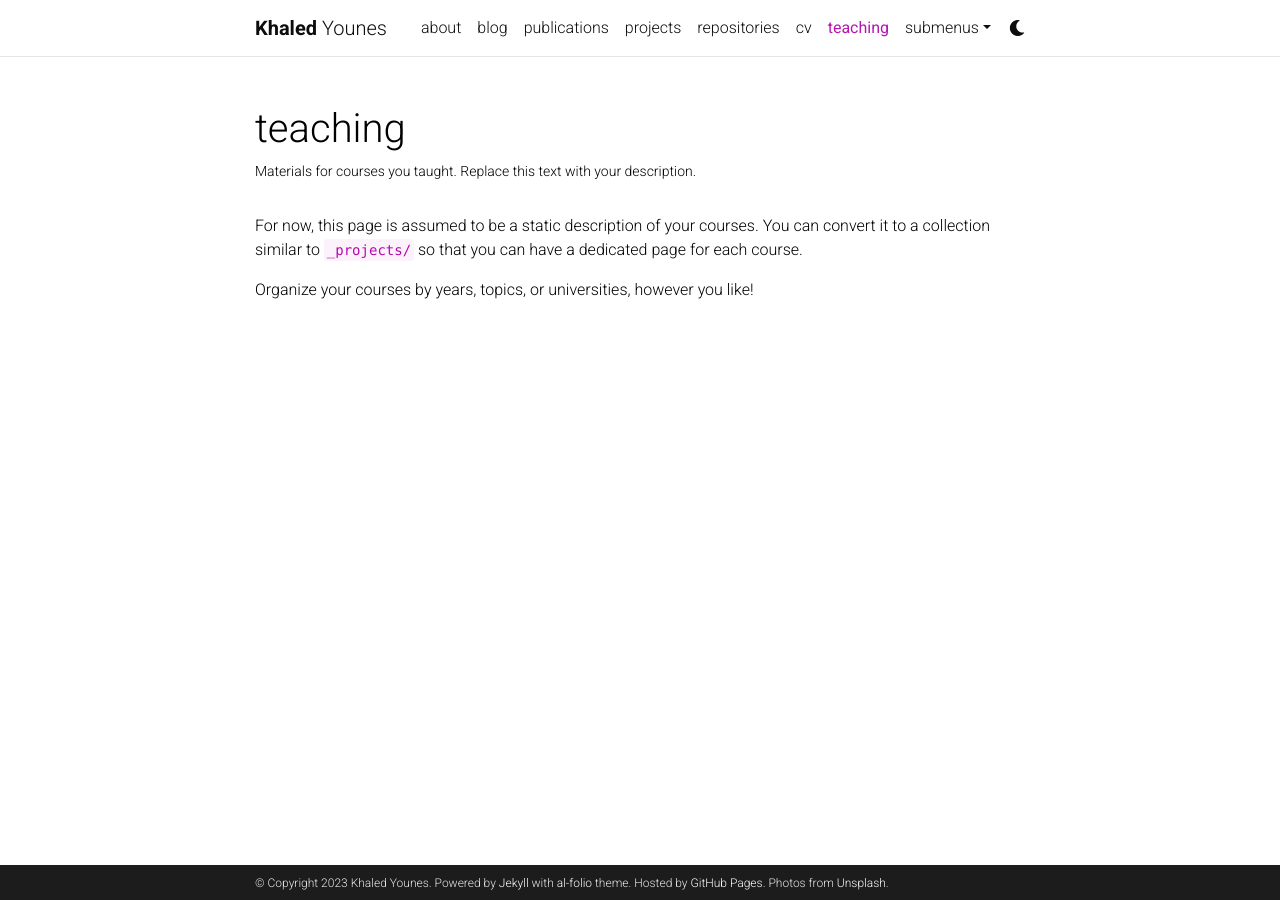
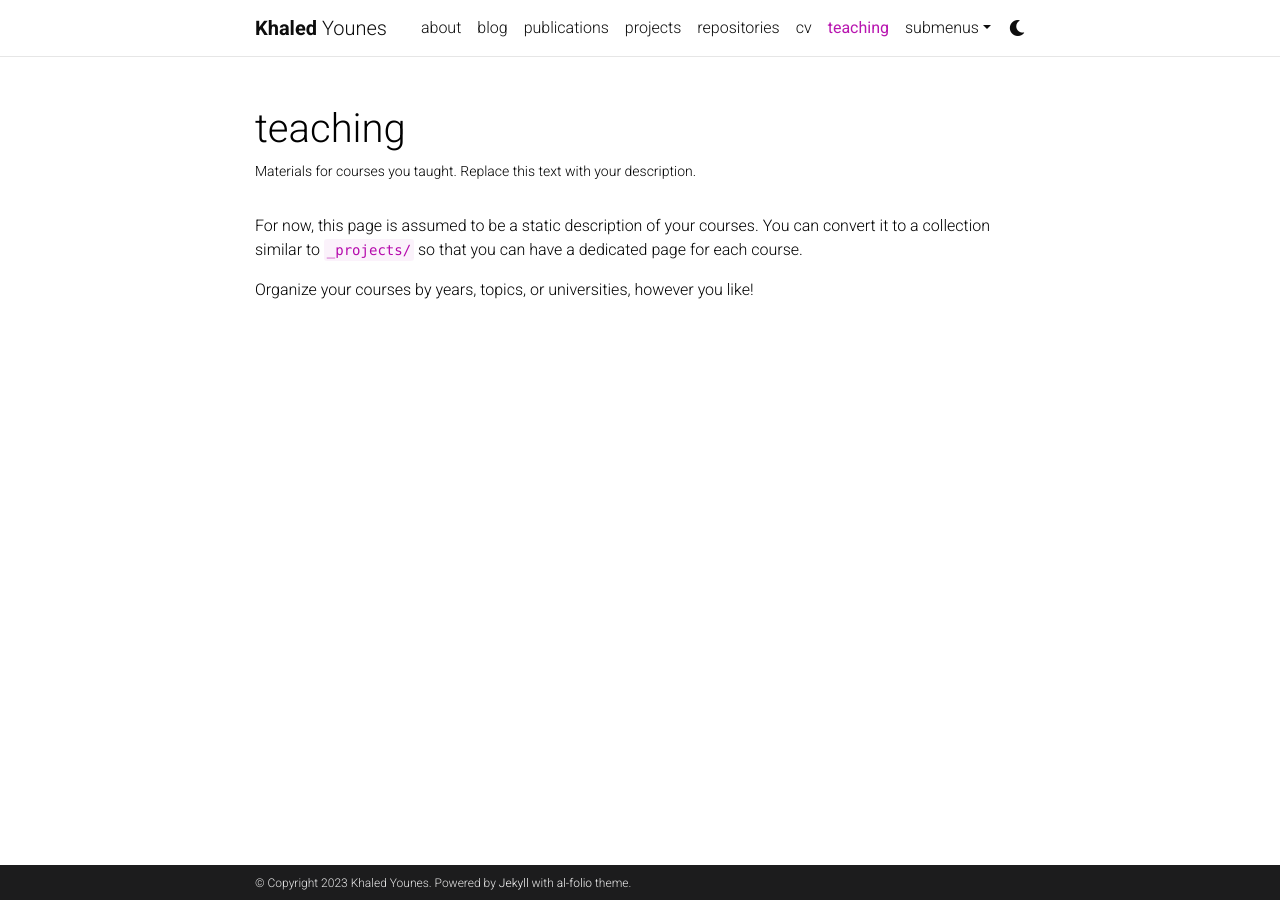
Before and after one commit to kyounes14/kyounes14.github.io, a Jekyll site: the page built from _pages/teaching.md, in a window 1280 px wide. Built offline with Jekyll 4.4.1, drawn with Linux system fonts in a browser that asks for light colours; full-size pictures stand in for the smaller copies a plugin makes; comment, search, counter and statistics services are not loaded; a style sheet for code colours, icons or effects is not loaded; part of the change alters nothing that is shown.

Commit message:
Update _config.yml

```diff
--- a/_config.yml
+++ b/_config.yml
@@ -6,17 +6,15 @@ title: blank # the website title (if blank, full name will be used instead)
 first_name: Khaled
 middle_name:
 last_name: Younes
-email: you@example.com
+email: kyounes@stanford.edu
 description: > # the ">" symbol means to ignore newlines until "footer_text:"
   A simple, whitespace theme for academics. Based on [*folio](https://github.com/bogoli/-folio) design.
 footer_text: >
   Powered by <a href="https://jekyllrb.com/" target="_blank">Jekyll</a> with <a href="https://github.com/alshedivat/al-folio">al-folio</a> theme.
-  Hosted by <a href="https://pages.github.com/" target="_blank">GitHub Pages</a>.
-  Photos from <a href="https://unsplash.com" target="_blank">Unsplash</a>.
-keywords: jekyll, jekyll-theme, academic-website, portfolio-website  # add your own keywords or leave empty
+keywords: # add your own keywords or leave empty
 
 lang: en # the language of your site (for example: en, fr, cn, ru, etc.)
-icon: ⚛️  # the emoji used as the favicon (alternatively, provide image name in /assets/img/)
+icon: /assets/img/logo.png  # the emoji used as the favicon (alternatively, provide image name in /assets/img/)
 
 url: https://kyounes14.github.io # the base hostname & protocol for your site
 baseurl:  # the subpath of your site, e.g. /blog/
@@ -41,7 +39,7 @@ repo_theme_dark: dark           # https://github.com/anuraghazra/github-readme-s
 # will use title and url fields
 # Take a look to https://github.com/jekyll/jekyll-feed for more customization
 
-rss_icon: true
+rss_icon: false
 
 # -----------------------------------------------------------------------------
 # Layout
@@ -67,11 +65,11 @@ og_image: # The site-wide (default for all links) Open Graph preview image
 # Social integration
 # -----------------------------------------------------------------------------
 
-github_username: # your GitHub user name
+github_username: kyounes14 # your GitHub user name
 gitlab_username: # your GitLab user name
-twitter_username: # your Twitter handle
+twitter_username: _KhaledYounes # your Twitter handle
 mastodon_username: # your mastodon instance+username in the format instance.tld/@username
-linkedin_username: # your LinkedIn user name
+linkedin_username: khaled-younes # your LinkedIn user name
 telegram_username: # your Telegram user name
 scholar_userid: # your Google Scholar ID
 semanticscholar_id: # your Semantic Scholar ID
@@ -81,25 +79,13 @@ medium_username: # your Medium username
 quora_username: # your Quora username
 publons_id: # your ID on Publons
 osf_id: # your OSF ID
-research_gate_profile: # your profile on ResearchGate
+research_gate_profile: Khaled-Younes-5 # your profile on ResearchGate
 blogger_url: # your blogger URL
 work_url: # work page URL
 keybase_username: # your keybase user name
-wikidata_id: # your wikidata id
-dblp_url: # your DBLP profile url
-stackoverflow_id: # your stackoverflow id
-kaggle_id: # your kaggle id
-lastfm_id: # your lastfm id
-spotify_id: # your spotify id
-pinterest_id: # your pinterest id
-unsplash_id: # your unsplash id
-instagram_id: # your instagram id
-facebook_id: # your facebook id
-youtube_id: # your youtube channel id (youtube.com/@<youtube_id>)
 discord_id: # your discord id (18-digit unique numerical identifier)
 
-contact_note: >
-  You can even add a little note about which of these is the best way to reach you.
+contact_note:
 
 # -----------------------------------------------------------------------------
 # Analytics and search engine verification
```
